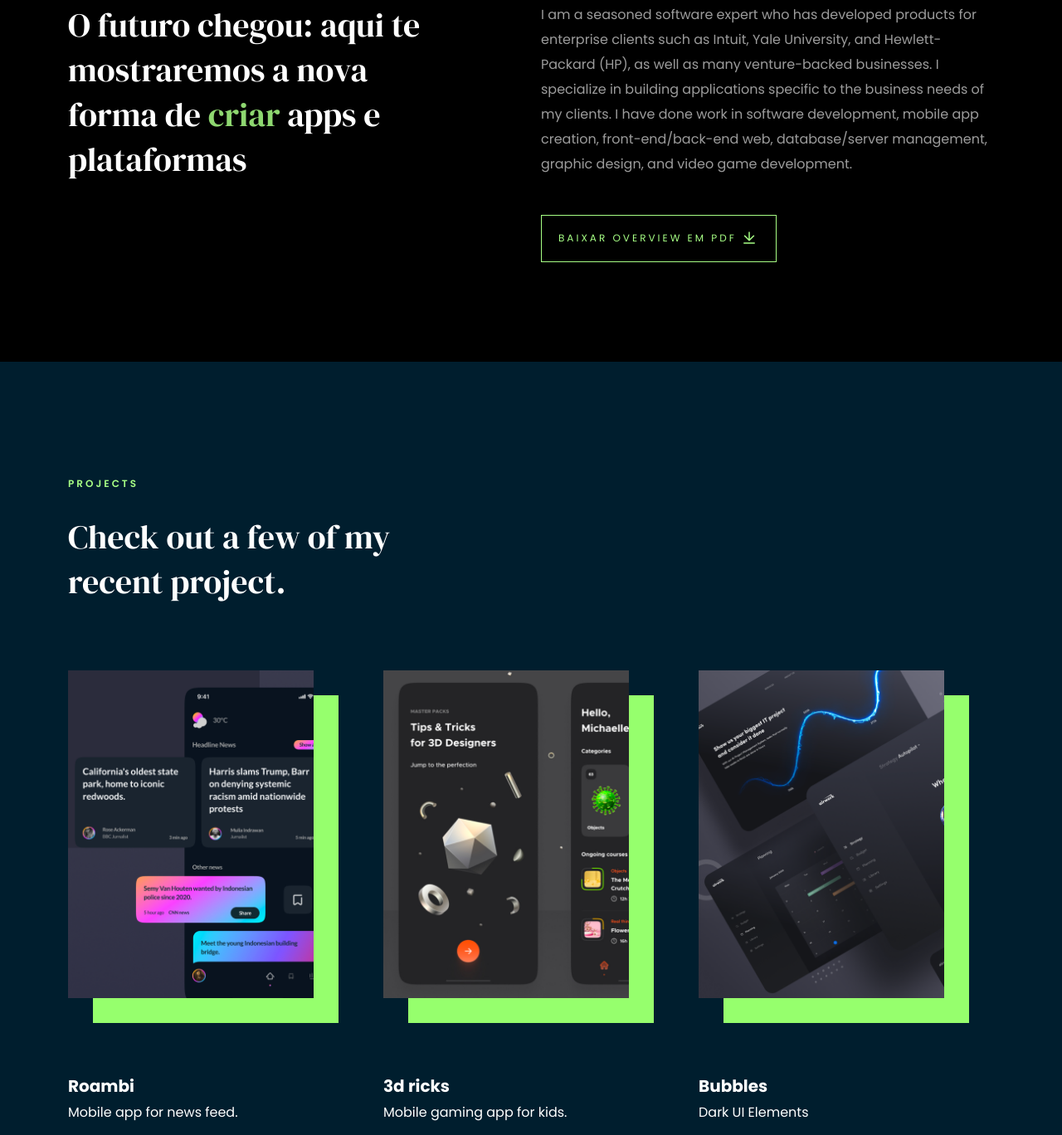
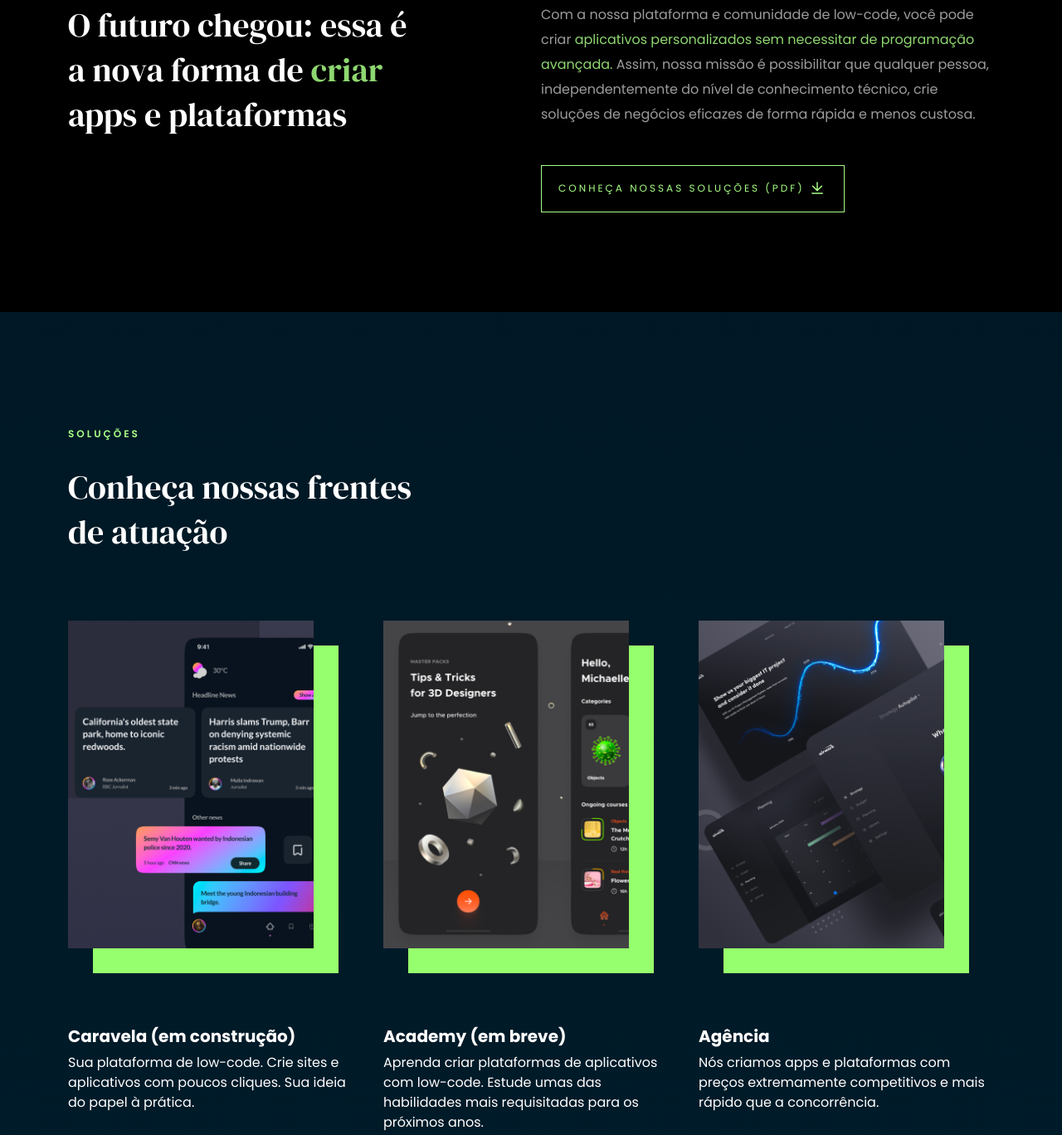
Before and after one commit to NordKraken/website, a plain HTML site: page index.html in a window 1280 px wide. Shown: the part 932-2300 px from the top of the page at 83% size. Drawn offline with nearby package versions, Linux system fonts and the light colour scheme.

Commit message:
alterações

```diff
--- a/assets/css/main.css
+++ b/assets/css/main.css
@@ -156,3 +156,9 @@ svg,img { max-width: 100%; height: auto; }
 .ds-banner figure{ margin-right: 1.875rem }
 
 }
+
+
+body{
+	background: rgb(0,21,32);
+	background: linear-gradient(180deg, rgba(0,21,32,1) 0%, rgba(0,30,46,1) 100%);
+}
--- a/index.html
+++ b/index.html
@@ -66,19 +66,22 @@
       <div class="container">
           <div class="row">
               <div class="col-12 col-sm-12  col-md-6  col-lg-6  col-xl-6  col-xxl-6">
-                <h2>O futuro chegou: aqui te mostraremos a nova forma de <span class="title-diferent-color">criar</span> apps e plataformas </h2>
+                <h2>O futuro chegou: essa é a nova forma de <span class="title-diferent-color">criar</span> apps e plataformas </h2>
               </div>
               <div class="col-12 col-sm-12  col-md-6  col-lg-6  col-xl-6  col-xxl-6">
-                <p>I am a seasoned software expert who has developed products for enterprise clients such as Intuit, Yale University, and Hewlett-Packard (HP), as well as many venture-backed businesses. I specialize in building applications specific to the business needs of my clients. I have done work in software development, mobile app creation, front-end/back-end web, database/server management, graphic design, and video game development.</p>
-                <a href="#" class="ds-download-button">Baixar overview em PDF <i class="ri-download-line"></i></a>
+                <p>
+                  Com a nossa plataforma e comunidade de low-code, você pode criar <span class="title-diferent-color">aplicativos personalizados sem necessitar de programação avançada.</span> Assim, nossa missão é possibilitar que qualquer pessoa, independentemente do nível de conhecimento técnico, crie soluções de negócios eficazes de forma rápida e menos custosa.
+                </p>
+                <a href="#" class="ds-download-button">Conheça nossas soluções (PDF) <i class="ri-download-line"></i></a>
               </div>
+
           </div>
       </div>
     </section>
     <!-- projects -->
     <section class="ds-projects-section">
       <div class="container">
-          <h2><span>projects</span>Check out a few of my recent project.</h2>
+          <h2><span>Soluções</span>Conheça nossas frentes de atuação</h2>
           <div class="row ds-projects-listing-section">
             <div class="col-12 col-sm-12  col-md-4  col-lg-4  col-xl-4  col-xxl-4 ds-projects-loop">
                 <figure>
@@ -86,8 +89,8 @@
                   <img src="assets/images/projects-1.png" class="ds-image-shadow transition">
                 </figure>
                 <section>
-                  <h3>Roambi</h3>
-                  <span>Mobile app for news feed.</span>
+                  <h3>Caravela (em construção)</h3>
+                  <span>Sua plataforma de low-code. Crie sites e aplicativos com poucos cliques. Sua ideia do papel à prática.</span>
                 </section>
             </div>
             <div class="col-12 col-sm-12  col-md-4  col-lg-4  col-xl-4  col-xxl-4 ds-projects-loop">
@@ -96,8 +99,8 @@
                   <img src="assets/images/projects-2.png" class="ds-image-shadow transition">
                 </figure>
                 <section>
-                  <h3>3d ricks</h3>
-                  <span>Mobile gaming app for kids.</span>
+                  <h3>Academy (em breve)</h3>
+                  <span>Aprenda criar plataformas de aplicativos com low-code. Estude umas das habilidades mais requisitadas para os próximos anos.</span>
                 </section>
             </div>
             <div class="col-12 col-sm-12  col-md-4  col-lg-4  col-xl-4  col-xxl-4 ds-projects-loop">
@@ -106,8 +109,8 @@
                   <img src="assets/images/projects-3.png" class="ds-image-shadow transition">
                 </figure>
                 <section>
-                  <h3>Bubbles</h3>
-                  <span>Dark UI Elements</span>
+                  <h3>Agência</h3>
+                  <span>Nós criamos apps e plataformas com preços extremamente competitivos e mais rápido que a concorrência.</span>
                 </section>
             </div>
           </div>
@@ -176,5 +179,6 @@
 
     <script src="assets/js/main.js"></script>
     <script src="assets/js/ty.js"></script>
+
   </body>
 </html>
```
Also changed, not shown: assets/images/image-upscale-caravel.jpg (added).
